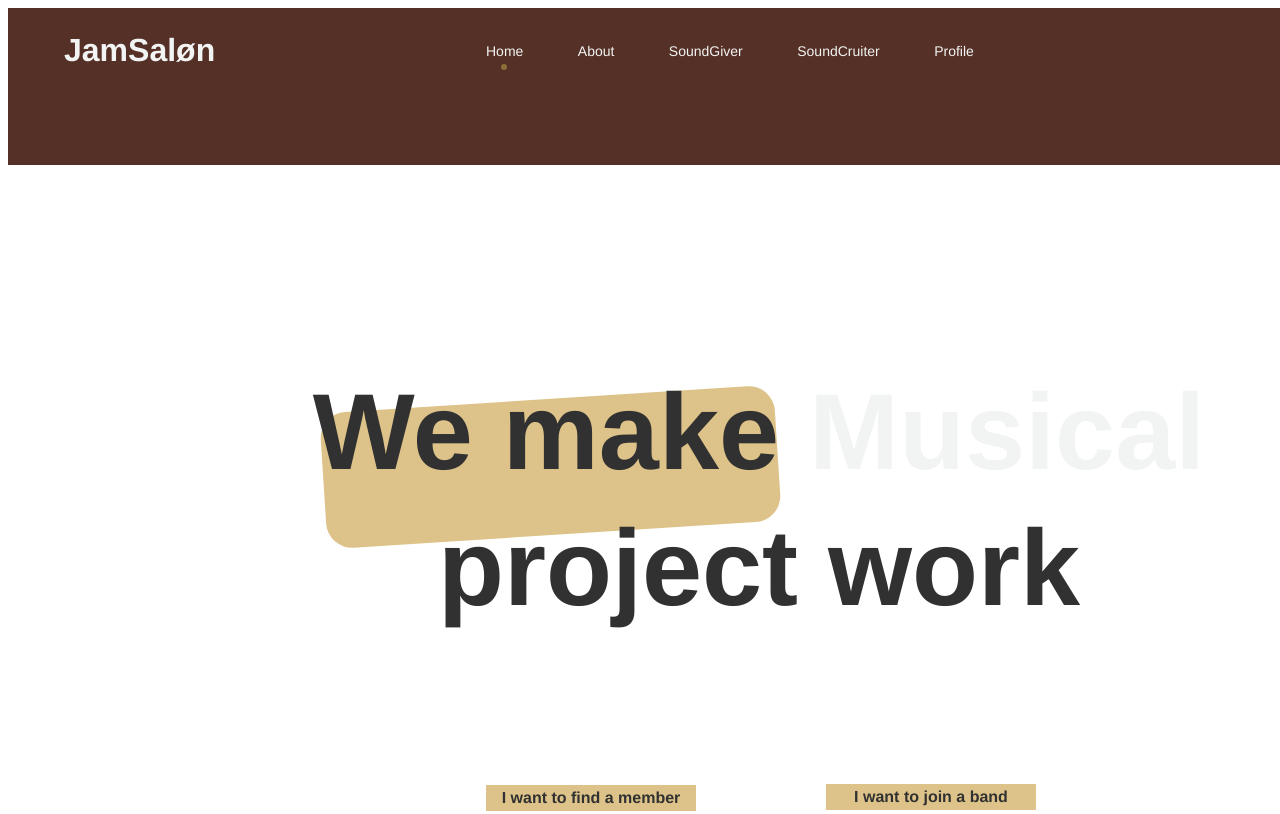
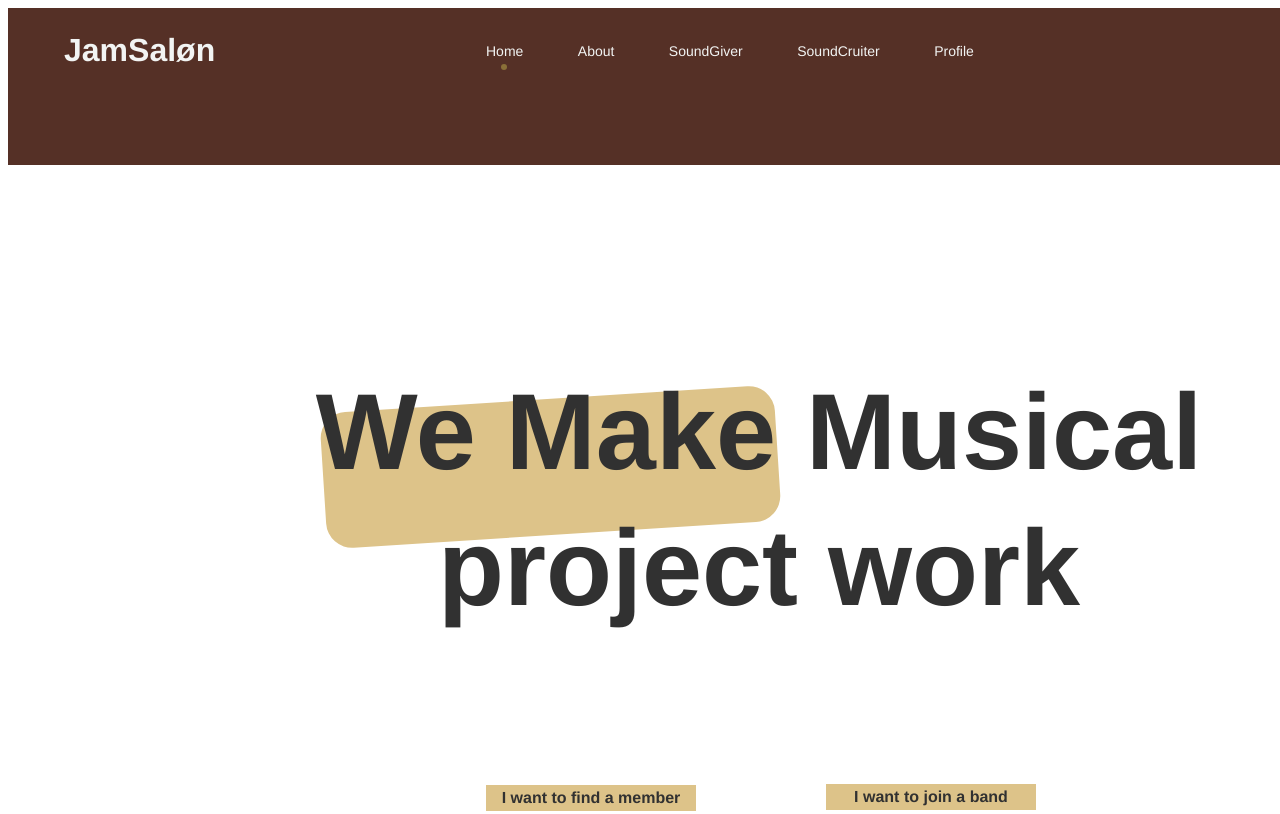
Before and after one commit to Neilruaa/JamSalon, a plain HTML site: page Website/index.html in a window 1280 px wide. Shown: the top 814 px of the page. Drawn offline with Linux system fonts and the light colour scheme; files whose address does not match are found by name.

Commit message:
Update index.html

```diff
--- a/Website/index.html
+++ b/Website/index.html
@@ -19,8 +19,8 @@
                     <div class="overlap-group-2">
                       <div class="box"></div>
                       <p class="we-make-musical">
-                        <span class="text-wrapper">We make</span>
-                        <span class="span">Musical</span>
+                        <span class="text-wrapper">We Make</span>
+                        <span class="text-wrapper">Musical</span>
                         <span class="text-wrapper">project work</span>
                       </p>
                     </div>
@@ -51,6 +51,7 @@
         <div class="overlap">
           <div class="contents">
               <div class="texts">
+
                 <div class="div">Finding the perfect</div>
                 <div class="text-wrapper-2">Member for your</div>
                 <div class="text-wrapper-3">Band!</div>
```
